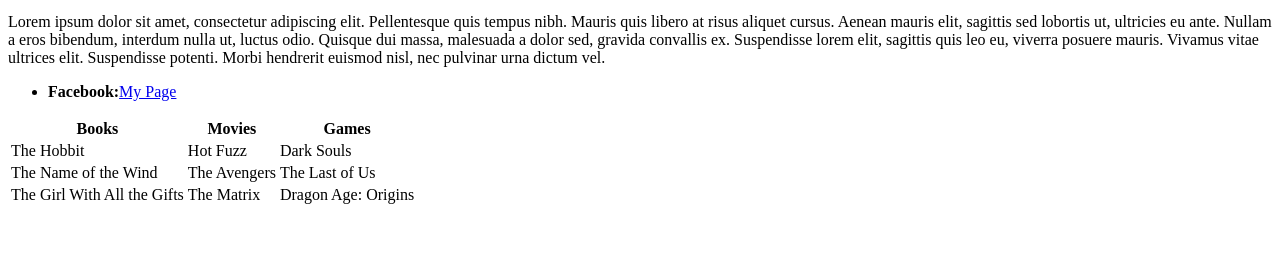
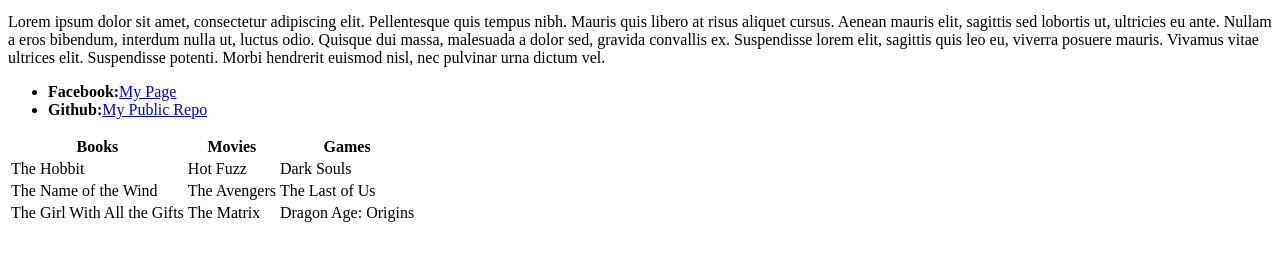
Before and after one commit to kcomalley14/kcomalley14.github.io, a plain HTML site: page index.html in a window 1280 px wide. Shown: the part 321-582 px from the top of the page. Drawn offline with Linux system fonts and the light colour scheme.

Commit message:
update site

```diff
--- a/index.html
+++ b/index.html
@@ -17,6 +17,7 @@
 
   <ul>
     <li><strong>Facebook:</strong><a target="_blank" href='https://www.facebook.com'>My Page</a></li>
+    <li><strong>Github:</strong><a target="_blank" href="https://github.com/kcomalley14/kcomalley14.github.io">My Public Repo</a></li>
   </ul>
 
   <div>
```
